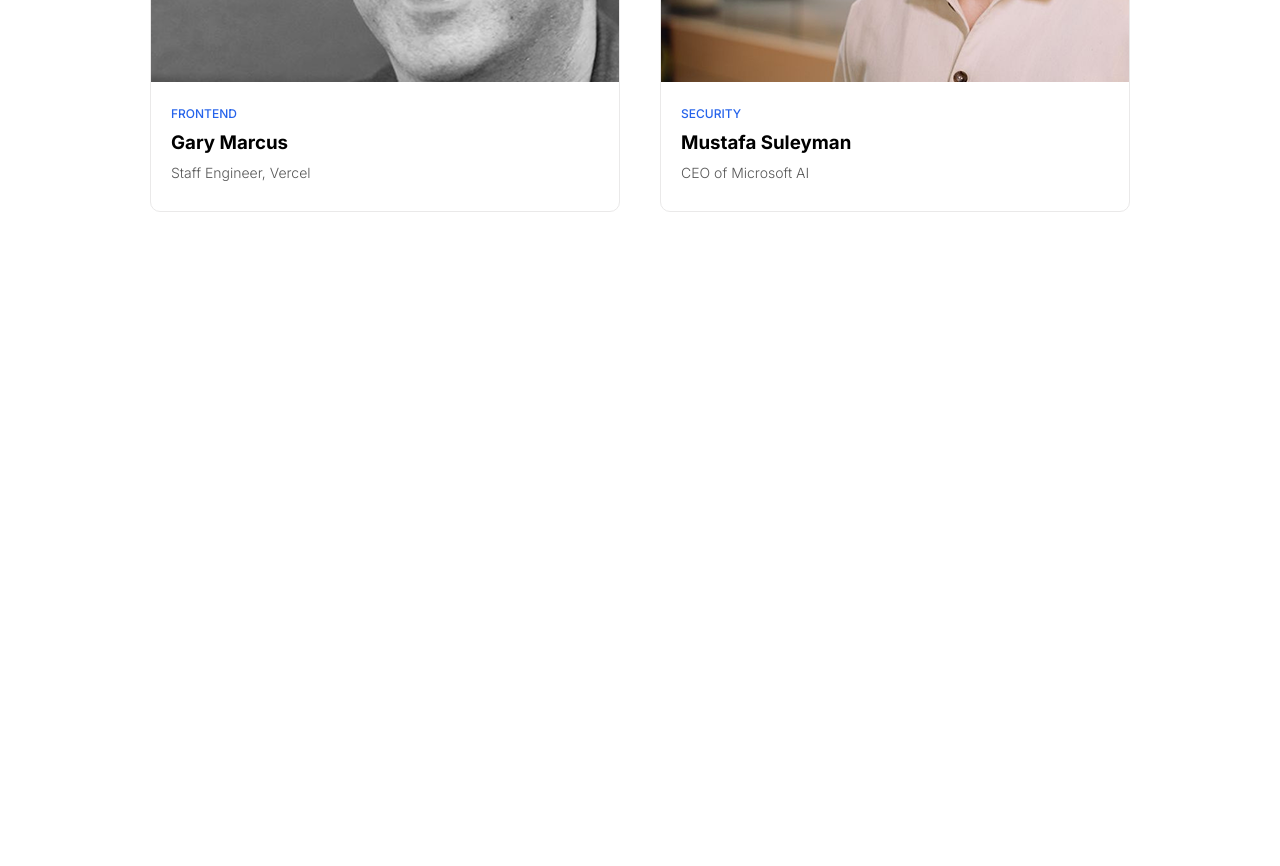
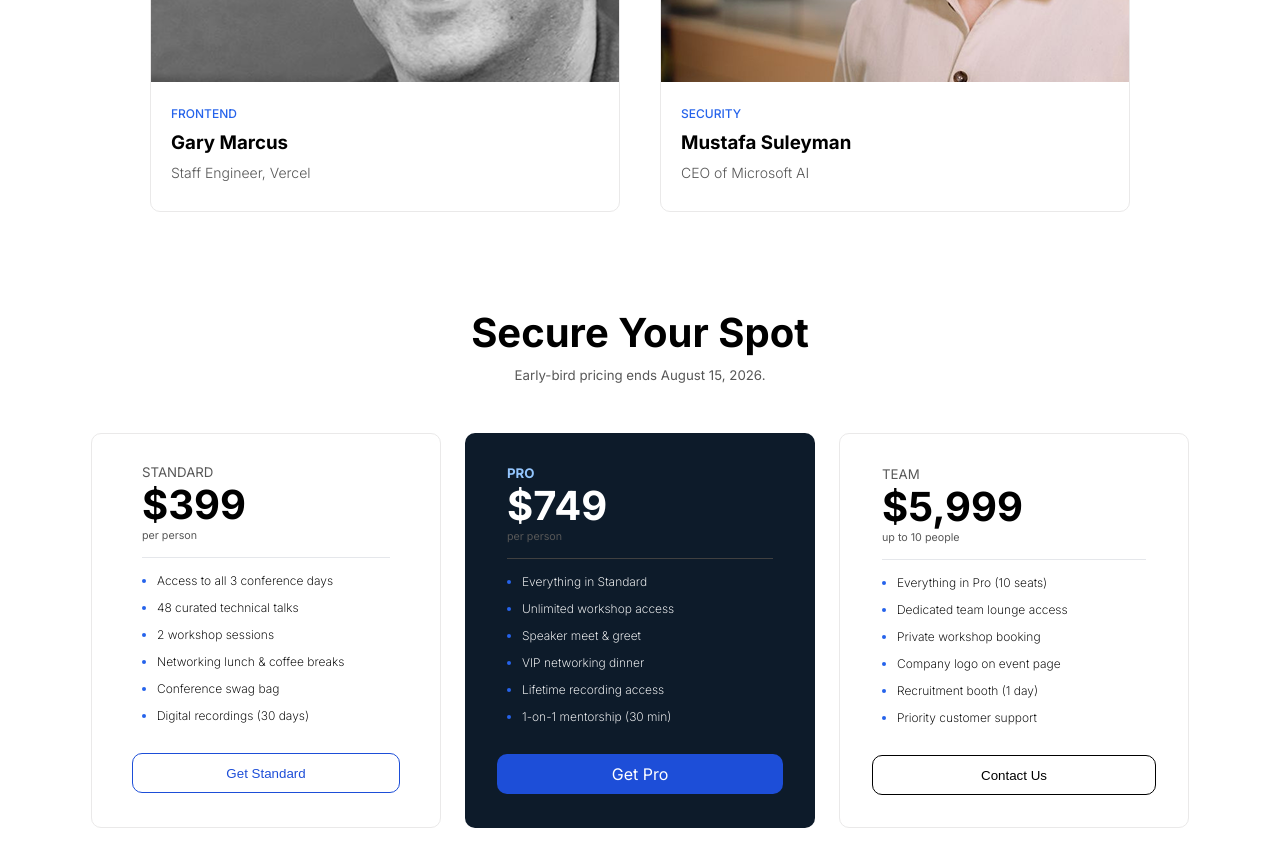
Before and after one commit to numan-007/1st-webdev-project, a plain HTML site: page index.html in a window 1280 px wide. Shown: the part 1821-2687 px from the top of the page. Before the commit the page ends 2121 px from the top, so only its background shows below. Drawn offline with Linux system fonts and the light colour scheme.

Commit message:
price section complete

```diff
--- a/index.html
+++ b/index.html
@@ -119,6 +119,90 @@
             </div>
         </section>
         <!-- intro section end -->
+
+         <!-- price section start -->
+        <section>
+            <!-- heading -->
+            <div class="price-heading">
+                <h2>Secure Your Spot</h2>
+                <p>
+                <h5 class="price-heading-p">Early-bird pricing ends August 15, 2026.</h5>
+                </p>
+            </div>
+            <!-- price -->
+            <div class="price-box">
+                <div class="price-standard">
+                    <div class="money">
+                        <h5>STANDARD</h5>
+                        <h1><strong>$399</strong></h1>
+                        <h6>per person</h6>
+                    </div>
+                    <hr class="price-hr">
+                    <div>
+                        <ul class="price-ul" id="pice-ul-std">
+                            <li>Access to all 3 conference days</li>
+                            <li>48 curated technical talks</li>
+                            <li>2 workshop sessions</li>
+                            <li>Networking lunch & coffee breaks</li>
+                            <li>Conference swag bag</li>
+                            <li>Digital recordings (30 days)</li>
+                        </ul>
+                    </div>
+                    <div>
+                        <button class="price-button Standard-button">
+                            Get Standard
+                        </button>
+                    </div>
+                </div>
+                <div class="price-pro">
+                    <div class="money">
+                        <h5 id="money-pro"> <strong>PRO</strong> </h5>
+                        <h1><strong>$749</strong></h1>
+                        <h6>per person</h6>
+                    </div>
+                    <hr class="price-hr" id="hr-pro">
+                    <div>
+                        <ul class="price-ul">
+                            <li>Everything in Standard</li>
+                            <li>Unlimited workshop access</li>
+                            <li>Speaker meet & greet</li>
+                            <li>VIP networking dinner</li>
+                            <li>Lifetime recording access</li>
+                            <li>1-on-1 mentorship (30 min)</li>
+                        </ul>
+                    </div>
+                    <div>
+                        <button class="common-btn price-button">
+                            Get Pro
+                        </button>
+                    </div>
+                </div>
+                <div class="price-team">
+                    <div class="money">
+                        <h5>TEAM</h5>
+                        <h1><strong>$5,999</strong></h1>
+                        <h6>up to 10 people</h6>
+                    </div>
+                    <hr class="price-hr">
+                    <div>
+                        <ul class="price-ul">
+                            <li>Everything in Pro (10 seats)</li>
+                            <li>Dedicated team lounge access</li>
+                            <li>Private workshop booking</li>
+                            <li>Company logo on event page</li>
+                            <li>Recruitment booth (1 day)</li>
+                            <li>Priority customer support</li>
+                        </ul>
+                    </div>
+                    <div>
+                        <button class="price-button team-buton">
+                            Contact Us
+                        </button>
+                    </div>
+                </div>
+            </div>
+        </section>
+        <!-- price section end -->
     </main>
 </body>
 </html>
--- a/style.css
+++ b/style.css
@@ -127,4 +127,103 @@ section h1{
     font-weight: 400;
 }
 /* intro section end */
+
+
+/* price section start */
+.price-box{
+    display: grid;
+    grid-template-columns: repeat(3, minmax(350px, 300px));
+    gap: 24px;
+    font-family: 'Inter';
+}
+.price-ul{
+    display: grid;
+    gap: 12px;
+    justify-content: flex-start;
+    padding-left: 25px;
+    font-size: 12px;
+    font-weight: 250;
+}
+.price-ul li::marker{
+    color: #2563EB;
+}
+.price-standard{
+    border: .5px solid rgb(234, 233, 233);
+    color: black;
+    border-radius: 10px;
+    padding: 30px 40px;
+}
+.price-team{
+    border: .5px solid rgb(234, 233, 233);
+    color: black;
+    border-radius: 10px;
+    padding: 32px;
+}
+.price-button{
+    margin-top: 30px;
+    width: 100%;
+    height: 40px;
+}
+.money{
+  display: flex;
+  flex-direction: column;
+  align-items: flex-start;
+  padding-left: 10px;
+}
+.Standard-button{
+    background-color: white;
+    color: #1D4ED8;
+    border: .5px solid #1D4ED8;
+    border-radius: 10px;
+}
+.team-buton{
+    background-color: white;
+    color: black;
+    border: .5px solid black;
+    border-radius: 10px;
+}
+.price-heading{
+    display: flex;
+    flex-direction: column;
+    align-items: center;
+}
+.price-heading h2{
+    font-size: 40px ;
+    margin-bottom: 10px;
+    font-family: 'Inter';
+}
+.price-heading-p{
+    color: #575757;
+    font-family: 'Inter';
+    font-weight: 400;
+}
+.money h5,h6{
+    color: #575757;
+    font-weight: 400;
+}
+#money-pro{
+     color: #93C5FD;
+}
+.price-hr{
+    margin: 15px 10px 15px 10px;
+     border: none;
+    height: 1px;
+    background-color:#E5E7EB;
+}
+.money h1{
+    font-weight: 500;
+}
+.price-pro{
+    background-color: #0D1B2A;
+    color: white;
+    border-radius: 10px;
+    padding: 32px;
+}
+#hr-pro{
+      border: none;
+    height: 1px;
+    background-color:#404040;
+}
+/* price section end */
+
 /* main section end*/
```
